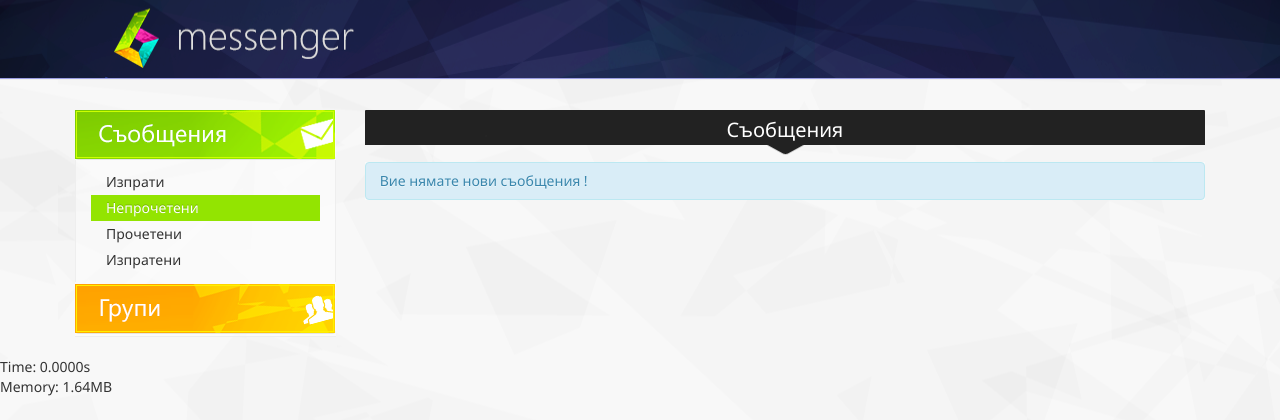
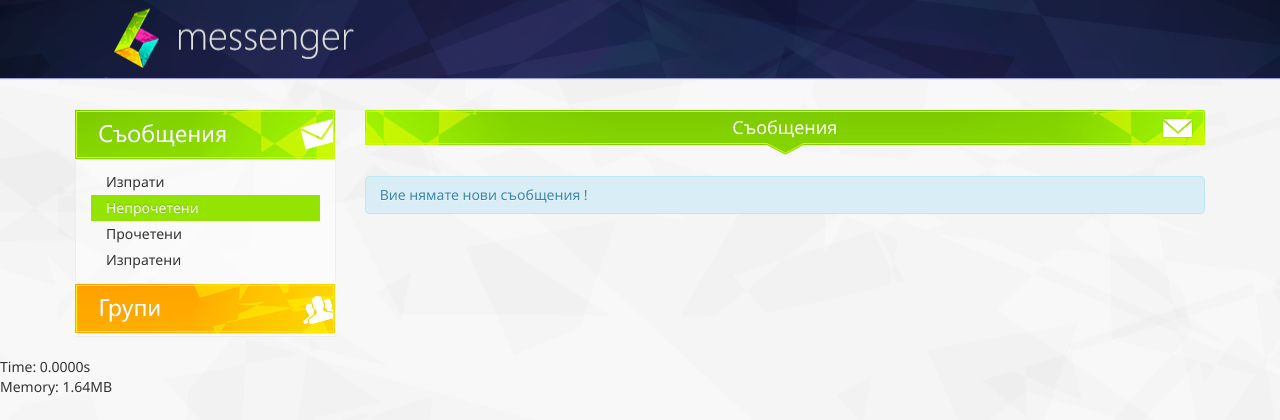
Before and after one commit to vcrazy/project-6, a CodeIgniter app: page /messages/inbox in a window 1280 px wide. Shown: the top 420 px of the page. Run offline with CodeIgniter, Linux system fonts and the light colour scheme; data that the repository does not hold is empty.

Commit message:
content design v1

```diff
--- a/application/views/default_view.php
+++ b/application/views/default_view.php
@@ -4,7 +4,7 @@
         <div class="row-fluid">
             <div class="span3 span-fixed-sidebar white_back"><?php include($menu. '.php'); ?></div>
             <div class="span9">
-                <div class="contenta-header">
+                <div class="contenta-header <?php if($active['controller'] != 'groups' && $active['controller'] != 'specialties') echo 'heading-messages'; else echo 'heading-groups'; ?>">
                     <p><?php echo $content_title; ?></p>
                 </div>
 
--- a/application/views/messages/new_messages.php
+++ b/application/views/messages/new_messages.php
@@ -11,7 +11,6 @@
     <p>Съобщение:<br/> <span style="font-size:20px;" id="m_message"></span></p>
     <form action="/messages/send" method="GET">
         <input type="hidden" id="m_sender_name" name="m_sender_name" value=""/>
-        <button id="send_message_button" type="submit" class="btn btn-primary">Изпрати отговор</button>
         <button type="button" data-dismiss="modal">Close</button>
     </form>
 
--- a/www/css/styles.css
+++ b/www/css/styles.css
@@ -42,23 +42,19 @@ body {
 }
 
 .contenta-header {
-	padding: 10px 10px 0 10px;
+	padding: 7px 10px 2px 10px;
 	margin-bottom: 17px;
-	height: 25px;
+	height: 40px;
 	border-top-left-radius: 1px;
 	border-top-right-radius: 1px;
-        background: #222;
         color: #aaa;
 	text-shadow: none;
 }
 
 .contenta-header p {
-        font-size: 20px;
-        text-align: center;
-        color: #fff;
-	background: transparent url('/img/SparkEdgeCombined.png')  center bottom no-repeat !important;
-	padding-bottom: 15px !important;
-	position: relative !important;
+	font-size: 18px !important;
+	text-align: center;
+	color: #fff;
 }
 
 #down_arrow {
@@ -98,3 +94,11 @@ body {
 .remove_border {
     border: 0 !important;
 }
+
+.heading-messages {
+	background: url('/img/heading-messages.png') no-repeat !important;
+}
+
+.heading-groups {
+	background: url('/img/heading-groups.png') no-repeat !important;
+}
```
Also changed, not shown: application/views/messages/send_message.php (+4 -4 lines), www/img/heading-groups.png (added), www/img/heading-messages.png (added).
